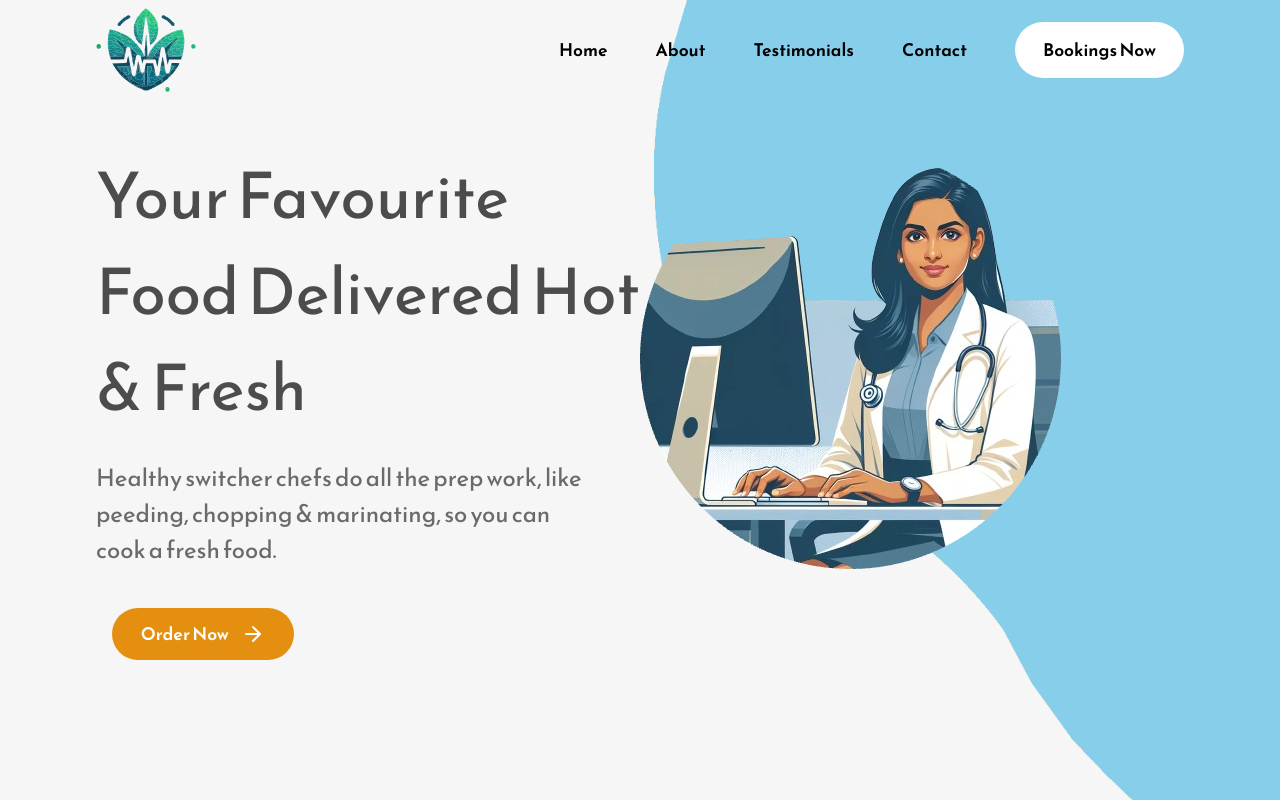
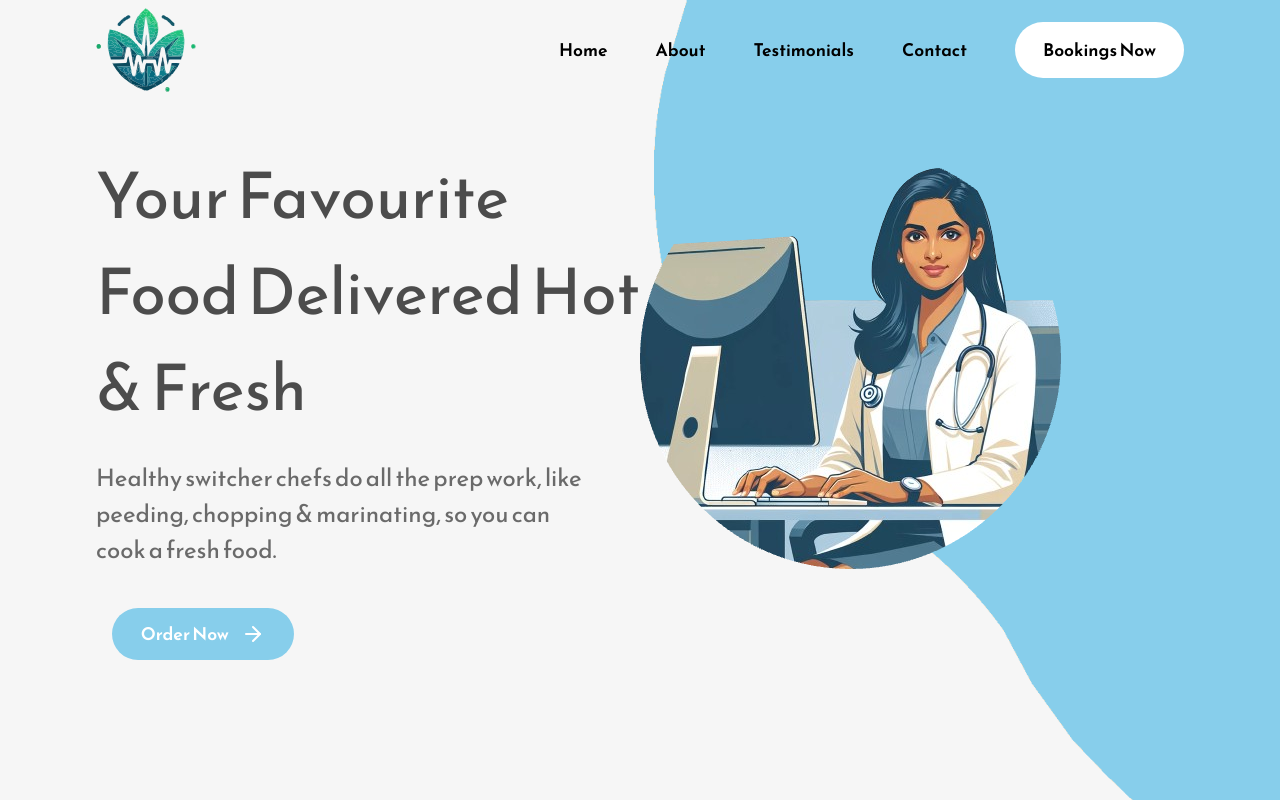
Before and after one commit to sahilshenoy/mediverve, a React (Create React App) app: page / in a window 1280 px wide. In both pictures the pointer is over the button "Order Now". Shown: the top 800 px of the page. Built offline with nearby package versions, Linux system fonts and the light colour scheme.

Commit message:
changed the secondary button hover color

```diff
--- a/src/App.css
+++ b/src/App.css
@@ -120,7 +120,7 @@ nav {
   font-size: 1.5rem;
 }
 .secondary-button:hover {
-  background-color: #e48f0f;
+  background-color: #87CEEB;
 }
 .about-section-container {
   margin-top: 20rem;
```
